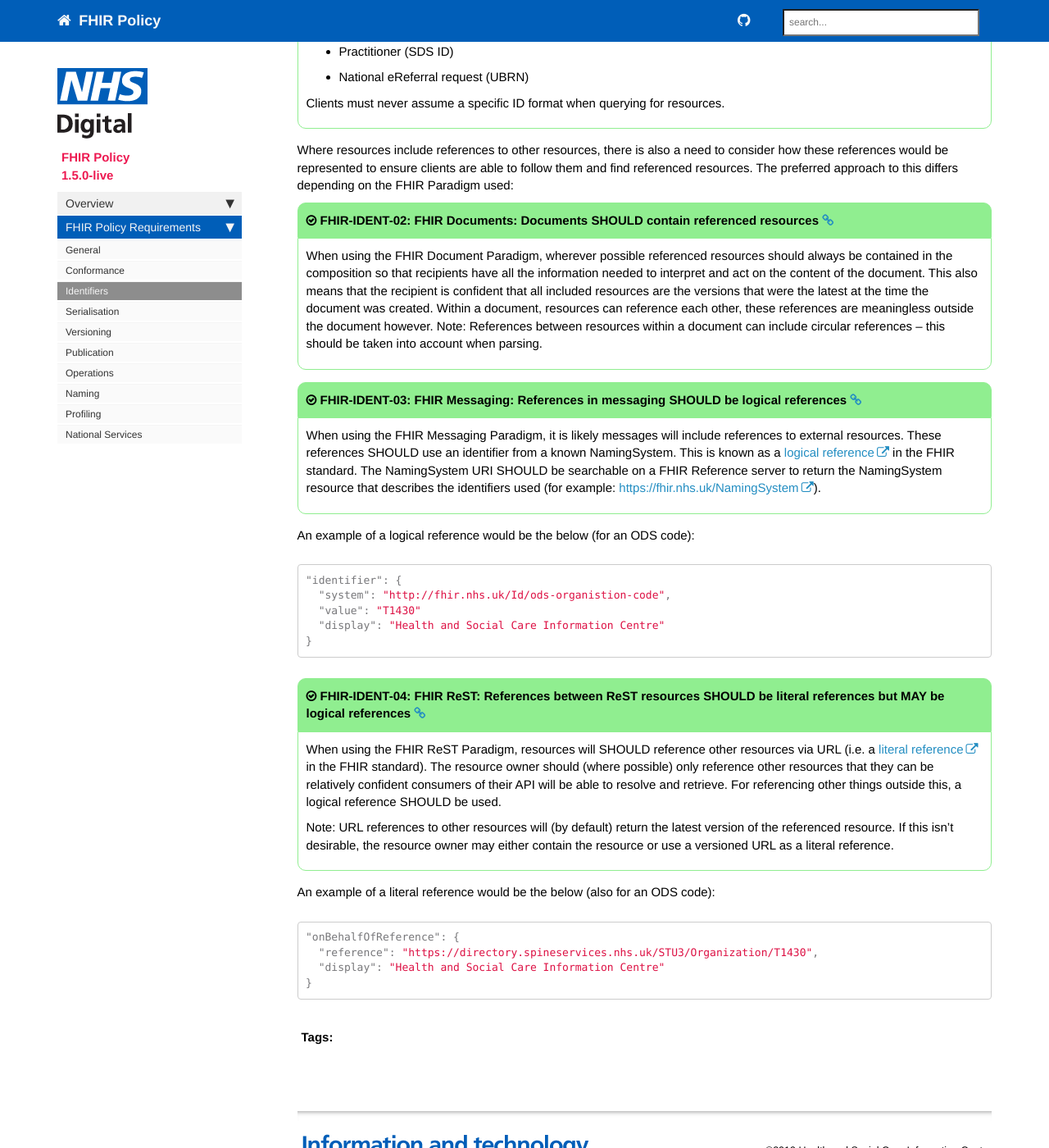
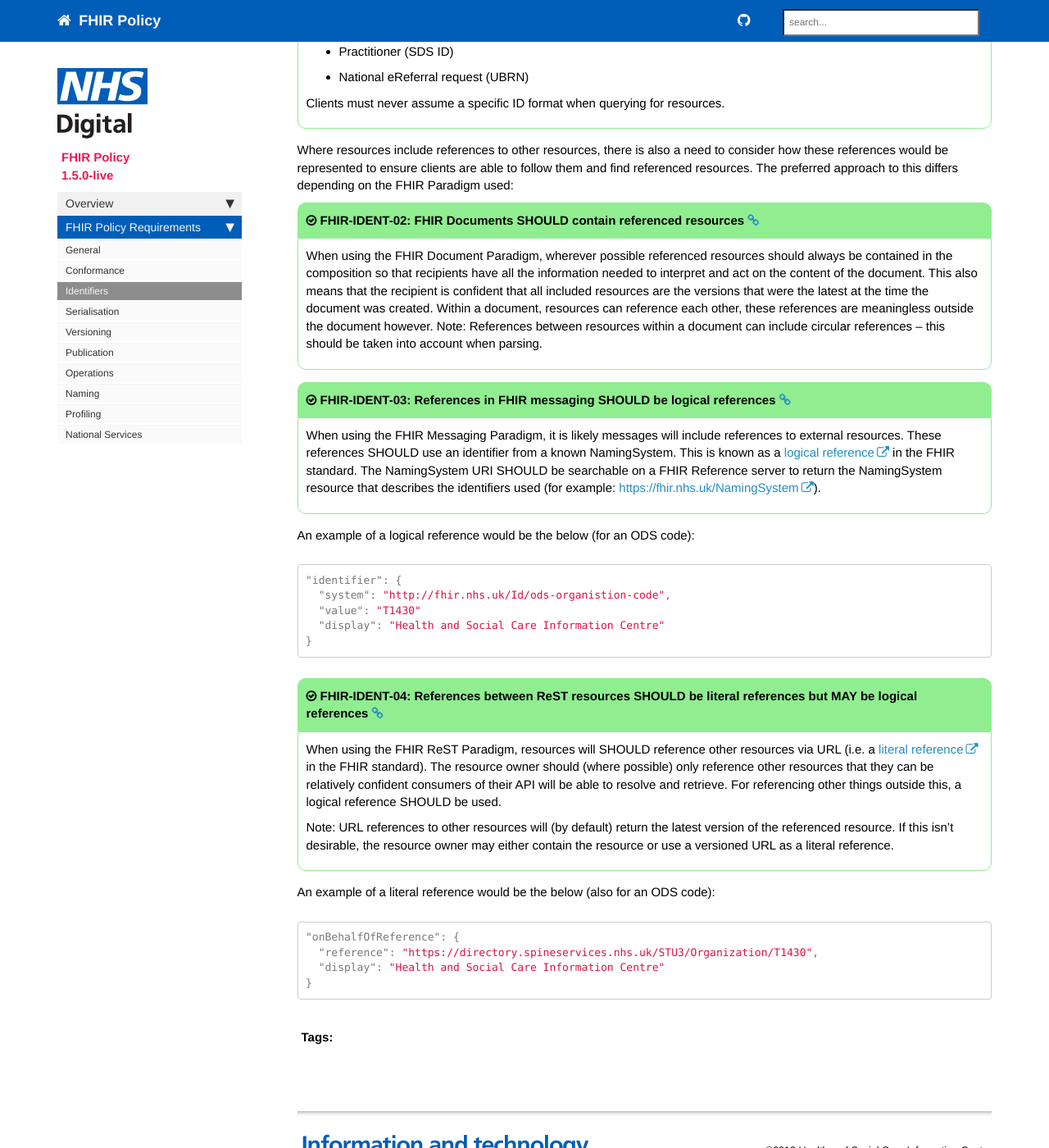
Before and after one commit to nhsconnect/fhir-policy, a Jekyll site: the page built from pages/fhir_policy_requirements/identifiers.md, in a window 1280 px wide and 1400 px high, scrolled down 609 px. Shown: the whole window at 82% size. Built offline with Jekyll 4.4.1, drawn with Linux system fonts in a browser that asks for light colours; nearby versions of some CDN libraries; comment, search, counter and statistics services are not loaded.

```diff
--- a/pages/fhir_policy_requirements/identifiers.md
+++ b/pages/fhir_policy_requirements/identifiers.md
@@ -28,13 +28,13 @@ Where resources include references to other resources, there is also a need to c
 
 {% include requirement_box.html
 	identifier="FHIR-IDENT-02"
-	heading="FHIR-IDENT-02: FHIR Documents: Documents SHOULD contain referenced resources"
+	heading="FHIR-IDENT-02: FHIR Documents SHOULD contain referenced resources"
 	content="When using the FHIR Document Paradigm, wherever possible referenced resources should always be contained in the composition so that recipients have all the information needed to interpret and act on the content of the document. This also means that the recipient is confident that all included resources are the versions that were the latest at the time the document was created. Within a document, resources can reference each other, these references are meaningless outside the document however. Note: References between resources within a document can include circular references – this should be taken into account when parsing."
 %}
 
 {% include requirement_box.html
 	identifier="FHIR-IDENT-03"
-	heading="FHIR-IDENT-03: FHIR Messaging: References in messaging SHOULD be logical references"
+	heading="FHIR-IDENT-03: References in FHIR messaging SHOULD be logical references"
 	content="When using the FHIR Messaging Paradigm, it is likely messages will include references to external resources. These references SHOULD use an identifier from a known NamingSystem. This is known as a [logical reference](https://www.hl7.org/fhir/references.html#logical) in the FHIR standard. The NamingSystem URI SHOULD be searchable on a FHIR Reference server to return the NamingSystem resource that describes the identifiers used (for example: [https://fhir.nhs.uk/NamingSystem](https://fhir.nhs.uk/NamingSystem)).
 "
 %}
@@ -50,7 +50,7 @@ An example of a logical reference would be the below (for an ODS code):
 
 {% include requirement_box.html
 	identifier="FHIR-IDENT-04"
-	heading="FHIR-IDENT-04: FHIR ReST: References between ReST resources SHOULD be literal references but MAY be logical references"
+	heading="FHIR-IDENT-04: References between ReST resources SHOULD be literal references but MAY be logical references"
 	content="When using the FHIR ReST Paradigm, resources will SHOULD reference other resources via URL (i.e. a [literal reference](https://www.hl7.org/fhir/references.html#literal) in the FHIR standard). The resource owner should (where possible) only reference other resources that they can be relatively confident consumers of their API will be able to resolve and retrieve. For referencing other things outside this, a logical reference SHOULD be used.
 
 Note: URL references to other resources will (by default) return the latest version of the referenced resource. If this isn't desirable, the resource owner may either contain the resource or use a versioned URL as a literal reference.
```
